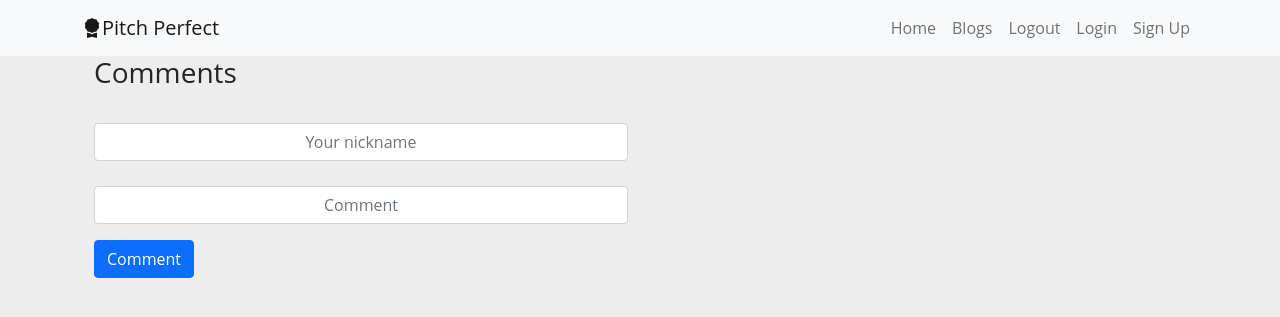
After one commit to Kisavi/Blog-Site, a Flask app: page /comment in a window 1280 px wide. The commit adds this page. Shown: the top 317 px of the page. Run offline with Flask 2, Linux system fonts and the light colour scheme; a user stored in the database is signed in.

Commit message:
create method to display comments made by users

```diff
--- a/app/main/views.py
+++ b/app/main/views.py
@@ -1,7 +1,7 @@
 from . import main
 from flask import render_template, request, flash, redirect, url_for
 from flask_login import login_required, current_user
-from ..models import Blog
+from ..models import Blog, Comment
 from app import db
 
 
@@ -47,7 +47,45 @@ def blogs():
 @login_required
 def delete_blog(blog_id):
     blog = Blog.query.get(blog_id)
-    db.session.delete(blog)
+    current_user_id = current_user.id
+    if current_user_id != 1:
+        flash('Only the admin can delete it!!!', 'error')
+    else:
+        if blog:
+            db.session.delete(blog)
+            db.session.commit()
+            flash('Your post has been deleted successfully', category='success')
+    return redirect(url_for('main.blogs'))
+
+
+@main.route('/comment', methods=['POST', 'GET'])
+@login_required
+def comment():
+    if request.method == 'POST':
+        nickname = request.form.get('nickname')
+        content = request.form.get('content')
+        new_comment = Comment(nickname=nickname, content=content)
+        db.session.add(new_comment)
+        db.session.commit()
+        print(new_comment)
+        return redirect(url_for('main.comments'))
+
+    return render_template('comments.html')
+
+
+@main.route('/comments')
+@login_required
+def comments():
+    comments = Comment.query.all()
+    print(comments)
+    return render_template('comments.html', comments=comments)
+
+
+@main.route('/remove/<int:comment_id>', methods=['POST', 'GET'])
+@login_required
+def delete_comment(comment_id):
+    comment = Comment.query.get(comment_id)
+    db.session.delete(comment)
     db.session.commit()
-    flash('Your post has been deleted successfully', category='success')
-    return redirect(url_for('main.blogs'))
+    flash('Comment has been deleted successfully', category='success')
+    return redirect(url_for('main.comments'))
--- a/app/models.py
+++ b/app/models.py
@@ -34,11 +34,12 @@ class Blog(db.Model):
 
 class Comment(db.Model):
     """
-    this Cooment class helps us create new comments
+    this Comment class helps us create new comments
     args: db.model which helps us connect our class to the db
     """
     id = db.Column(db.Integer, primary_key=True)
-    title = db.Column(db.String(500))
+    nickname = db.Column(db.String(500))
+    content = db.Column(db.String(500))
     date = db.Column(db.DateTime(timezone=True), default=func.now())
     user_id = db.Column(db.Integer, db.ForeignKey('user.id'))
     blog_id = db.Column(db.Integer, db.ForeignKey('blog.id'))
--- a/app/templates/blog_display_macro.html
+++ b/app/templates/blog_display_macro.html
@@ -16,7 +16,7 @@
       <p class="card-text">Posted on {{blog.date.strftime('%Y-%m-%d')}}</p>
       <div class="footer">
           <div class="comment">
-    <a href="#" class="btn btn-primary">Comment</a>
+    <a href="/comment" class="btn btn-primary">Comment</a>
               </div>
           <div class="edit">
               <a href="#" class="btn btn-primary">Edit</a>
--- /dev/null
+++ b/app/templates/comment_display_macro.html
@@ -0,0 +1,30 @@
+{% extends 'base.html' %}
+{% macro display_comments(comments) %}
+<div class="container">
+    <div class="row">
+ <div class="col-md-3">
+                {% if comments %}
+                    {% for comment in comments %}
+                <div class="card">
+                    <div class="card-header">
+                        {{comment.nickname}}
+                     </div>
+                    <div class="card-body">
+                        <div>
+                            <blockquote class="blockquote mb-0">
+                                <p>{{comment.content}}</p>
+                                 <footer class="blockquote-footer"><cite title="Source Title">{{comment.date.strftime('%Y-%m-%d')}}</cite></footer>
+                            </blockquote>
+                        </div>
+                        <div>
+                            <a href="/remove/{{comment.id}}" class="btn btn-primary">Delete</a>
+                        </div>
+                    </div>
+                </div>
+                 {% endfor %}
+                     {% endif %}
+            </div>
+    </div>
+</div>
+
+{% endmacro %}
--- /dev/null
+++ b/app/templates/comments.html
@@ -0,0 +1,25 @@
+{% extends 'base.html'%}
+{% from 'comment_display_macro.html' import display_comments%}
+{% block content %}
+   <div class="container">
+        <h3>Comments</h3>
+        <div class="row">
+            <div class="col-md-6">
+                 <form method="POST">
+                      <div class="mb-3">
+                        <label for="nickname" class="form-label"></label>
+                        <input type="text" class="form-control" id="nickname" name="nickname" placeholder="Your nickname">
+                      </div>
+                     <div class="mb-3">
+                        <label for="content" class="form-label"></label>
+                        <input type="text" class="form-control" id="content" name="content" placeholder="Comment">
+                      </div>
+                      <a href="/comments" class="btn btn-primary">Comment</a>
+                 </form>
+            </div>
+             <div class="col-md-6">
+                <div>{{ display_comments(comments) }}</div>
+             </div>
+        </div>
+   </div>
+{% endblock %}
```
Also changed, not shown: app/blog.db.
